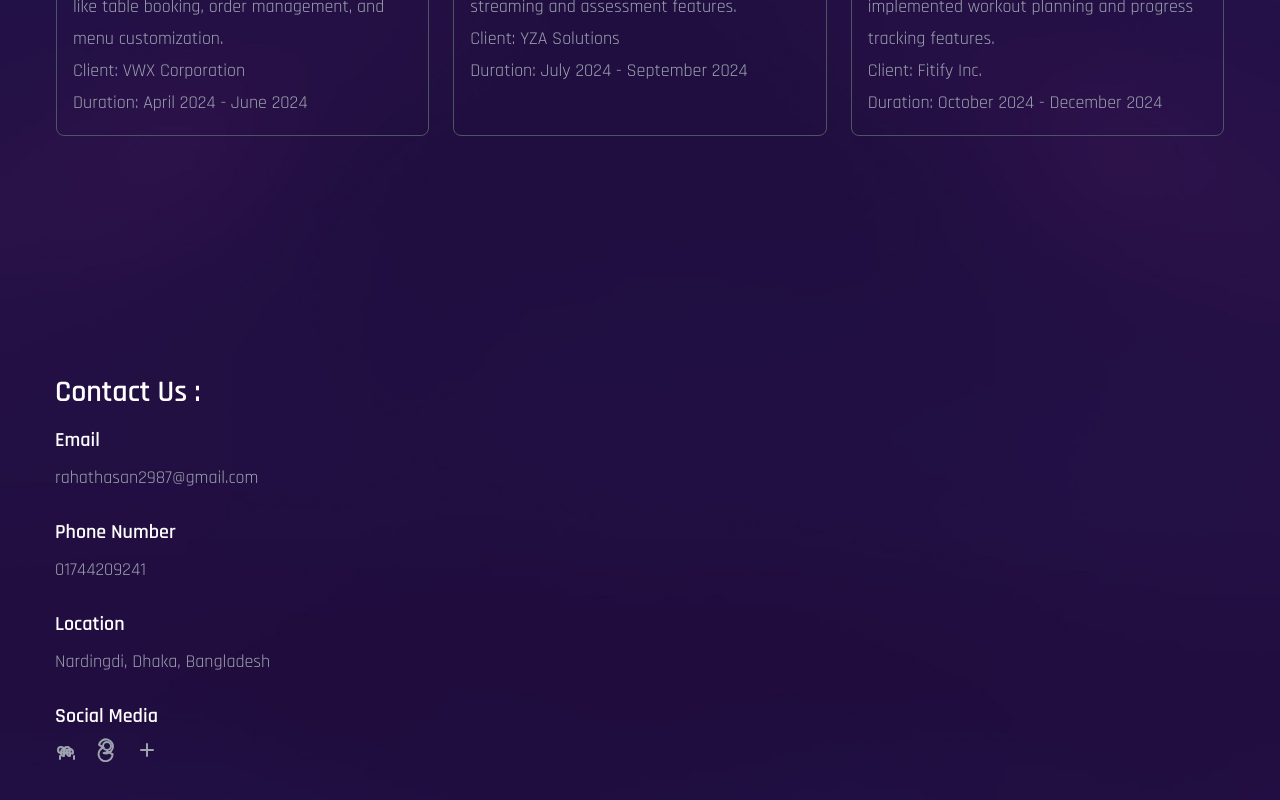
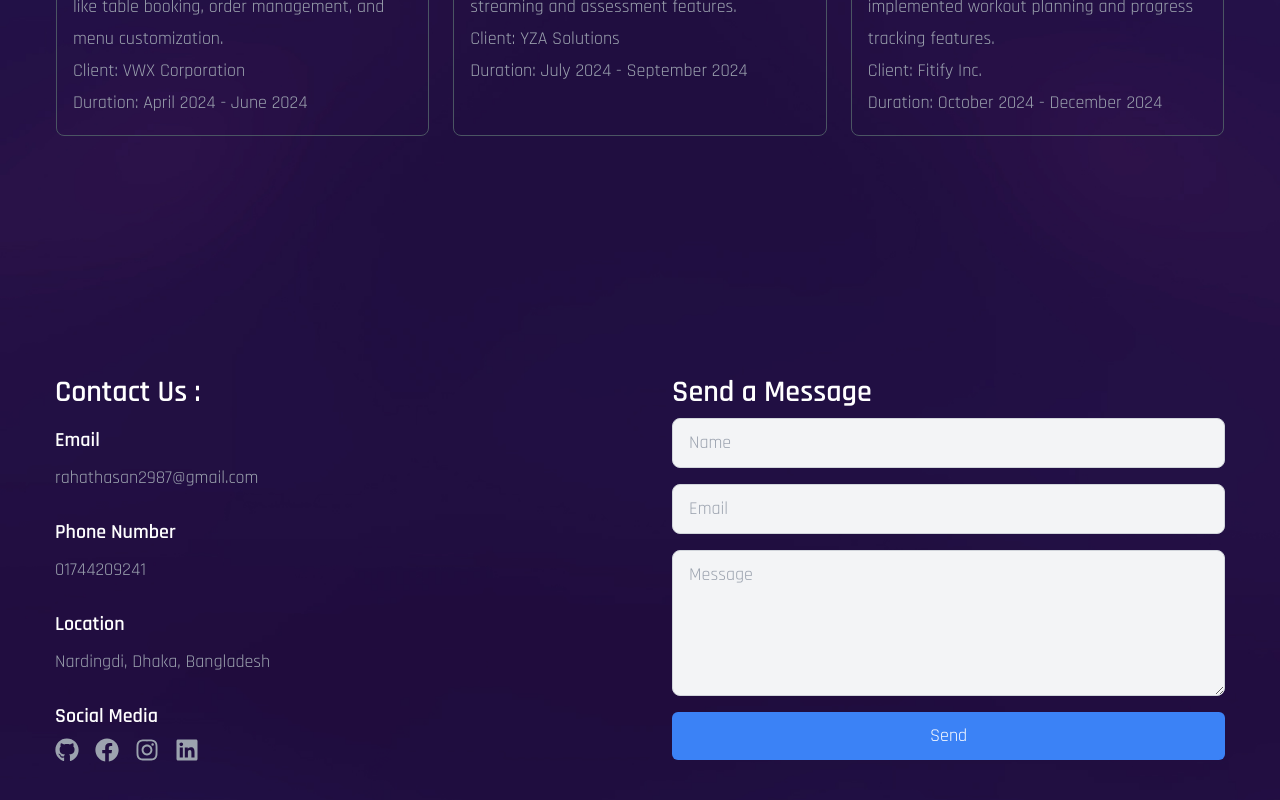
Before and after one commit to rahathasanDev/Rahat-Portfolio, a React (Create React App) app: page / in a window 1280 px wide. Shown: the part 3595-4395 px from the top of the page. Built offline with nearby package versions, Linux system fonts and the light colour scheme; the HTML template or start-up script is replaced by a standard one; a web font is replaced by a local one.

Commit message:
added message box on contact page and replace social icons with react icons

```diff
--- a/src/components/Contact.js
+++ b/src/components/Contact.js
@@ -1,6 +1,7 @@
 import React from 'react';
 import { motion } from "framer-motion";
 import { fadeIn } from "../variants";
+import { FaGithub, FaFacebook, FaInstagram, FaLinkedin } from "react-icons/fa";
 
 const Contact = () => {
   return (
@@ -11,9 +12,11 @@ const Contact = () => {
           initial="hidden"
           whileInView={"show"}
           viewport={{ once: false, amount: 0.1 }}
+          className="flex flex-col lg:flex-row"
         >
+          <div className="w-full lg:w-1/2 lg:pr-8">
             <h2 className="text-3xl font-semibold mb-4">Contact Us :</h2>
-          <div className="grid grid-cols-1  gap-6">
+            <div className="grid grid-cols-1 gap-6">
               <div>
                 <h3 className="text-xl font-semibold mb-2">Email</h3>
                 <p className="text-gray-400">rahathasan2987@gmail.com</p>
@@ -30,25 +33,29 @@ const Contact = () => {
                 <h3 className="text-xl font-semibold mb-2">Social Media</h3>
                 <div className="flex space-x-4">
                   <a href="#" className="text-gray-400 hover:text-blue-500">
-                  <svg className="w-6 h-6" fill="none" stroke="currentColor" viewBox="0 0 24 24" xmlns="http://www.w3.org/2000/svg">
-                    <path strokeLinecap="round" strokeLinejoin="round" strokeWidth="2" d="M15 12a3 3 0 11-6 0 3 3 0 016 0z"></path>
-                    <path strokeLinecap="round" strokeLinejoin="round" strokeWidth="2" d="M15 15v3m0 0c-1.5 0-3-1.23-3-3.5s1.5-3.5 3-3.5s3 1.23 3 3.5S16.5 15 15 15zM9 12a3 3 0 11-6 0 3 3 0 016 0z"></path>
-                    <path strokeLinecap="round" strokeLinejoin="round" strokeWidth="2" d="M9 15v3m0 0c-1.5 0-3-1.23-3-3.5s1.5-3.5 3-3.5s3 1.23 3 3.5S10.5 15 9 15zM5 18v3m14-3v3"></path>
-                  </svg>
+                    <FaGithub size={24} />
                   </a>
                   <a href="#" className="text-gray-400 hover:text-blue-500">
-                  <svg className="w-6 h-6" fill="none" stroke="currentColor" viewBox="0 0 24 24" xmlns="http://www.w3.org/2000/svg">
-                    <path strokeLinecap="round" strokeLinejoin="round" strokeWidth="2" d="M12 4a4 4 0 100 8 4 4 0 000-8z"></path>
-                    <path strokeLinecap="round" strokeLinejoin="round" strokeWidth="2" d="M8.6 15c1.5 0 2.9-.6 3.9-1.6l4.5 2.7c.2.1.4.1.6 0a7 7 0 11-9-6.6v.1l-4.5-2.8A7 7 0 118.6 15z"></path>
-                  </svg>
+                    <FaFacebook size={24} />
                   </a>
                   <a href="#" className="text-gray-400 hover:text-blue-500">
-                  <svg className="w-6 h-6" fill="none" stroke="currentColor" viewBox="0 0 24 24" xmlns="http://www.w3.org/2000/svg">
-                    <path strokeLinecap="round" strokeLinejoin="round" strokeWidth="2" d="M12 6v6m0 0v6m0-6h6m-6 0H6"></path>
-                  </svg>
+                    <FaInstagram size={24} />
+                  </a>
+                  <a href="#" className="text-gray-400 hover:text-blue-500">
+                    <FaLinkedin size={24} />
                   </a>
                 </div>
               </div>
+            </div>
+          </div>
+          <div className="w-full lg:w-1/2 lg:pl-8">
+            <h3 className="text-3xl font-semibold mb-2">Send a Message</h3>
+            <form className="flex flex-col">
+              <input type="text" id="name" name="name" placeholder="Name" className="mb-4 px-4 py-2 rounded-lg border border-gray-300 bg-gray-100 focus:outline-none focus:border-blue-500" />
+              <input type="email" id="email" name="email" placeholder="Email" className="mb-4 px-4 py-2 rounded-lg border border-gray-300 bg-gray-100 focus:outline-none focus:border-blue-500" />
+              <textarea id="message" name="message" rows="4" placeholder="Message" className="mb-4 px-4 py-2 rounded-lg border border-gray-300 bg-gray-100 focus:outline-none focus:border-blue-500 text-black"></textarea>
+              <button type="submit" className="text-white bg-blue-500 px-6 py-2 rounded-md hover:bg-blue-600">Send</button>
+            </form>
           </div>
         </motion.div>
       </div>
--- a/src/components/Nav.js
+++ b/src/components/Nav.js
@@ -91,7 +91,6 @@ const Nav = () => {
       </div>
 
 
-
       {/* added menu icon and modified  */}
 
       {/* Mobile Navbar - shown when menu toggle is clicked */}
```
Lines whose indentation alone changed are shown as unchanged.
